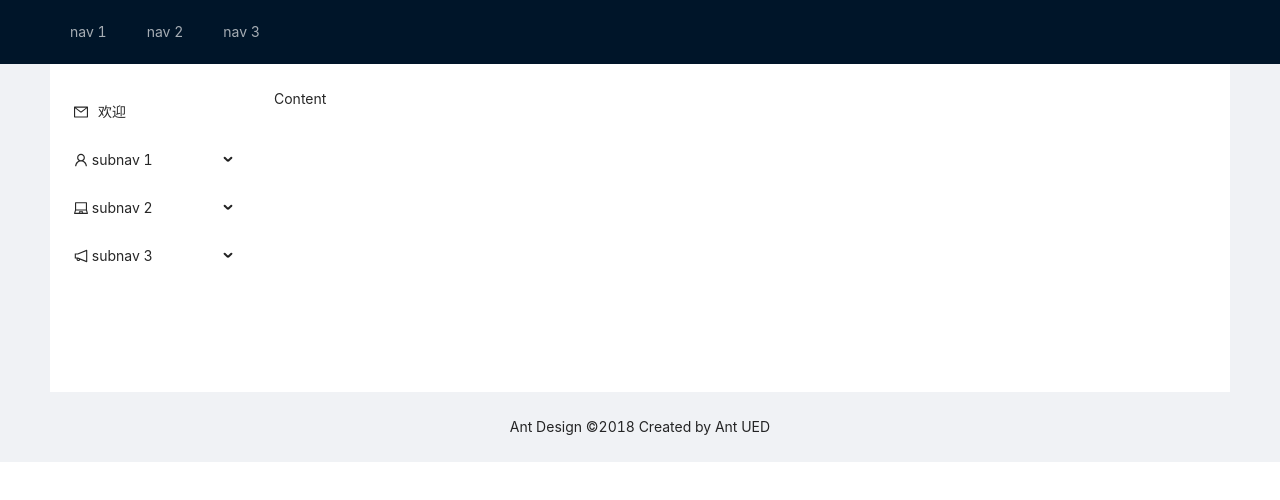
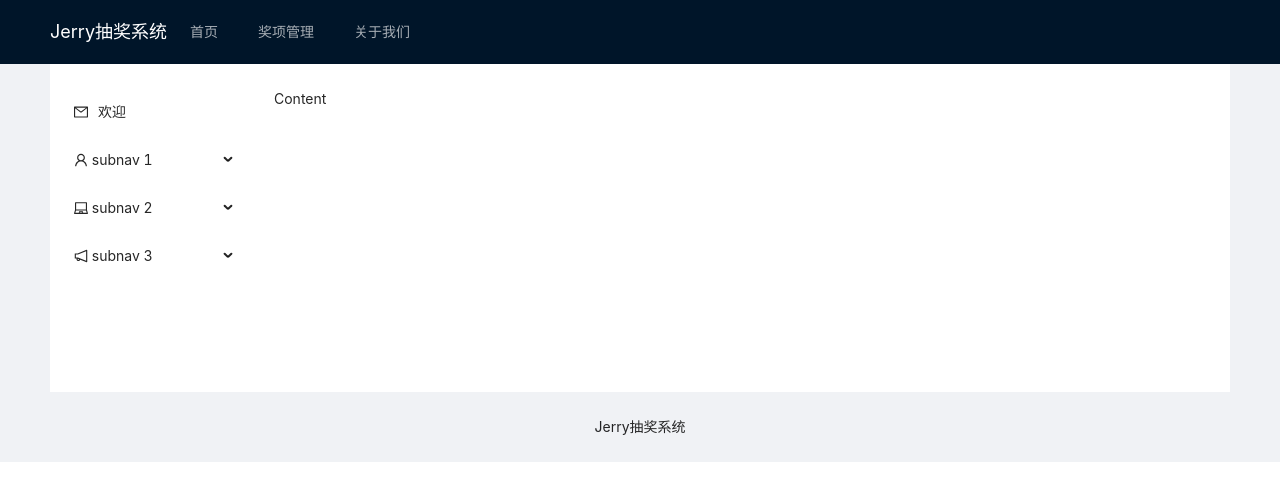
Before and after one commit to SimpleJerry/lottery-draw, a Vue app in the folder web/: page / in a window 1280 px wide. Shown: the top 500 px of the page. Built offline with nearby package versions, Linux system fonts and the light colour scheme; no server answers.

Commit message:
组件：header & footer

```diff
--- a/web/src/components/the-footer.vue
+++ b/web/src/components/the-footer.vue
@@ -1,6 +1,6 @@
 <template>
   <a-layout-footer style="text-align: center">
-    Ant Design ©2018 Created by Ant UED
+    Jerry抽奖系统
   </a-layout-footer>
 </template>
 <script lang="ts">
@@ -8,8 +8,5 @@ import { defineComponent } from "vue";
 
 export default defineComponent({
   name: "the-footer",
-  props: {
-    msg: String,
-  },
 });
 </script>
--- a/web/src/components/the-header.vue
+++ b/web/src/components/the-header.vue
@@ -1,10 +1,16 @@
 <template>
   <a-layout-header class="header">
-    <div class="logo" />
+    <div class="logo">Jerry抽奖系统</div>
     <a-menu theme="dark" mode="horizontal" :style="{ lineHeight: '64px' }">
-      <a-menu-item key="1">nav 1</a-menu-item>
-      <a-menu-item key="2">nav 2</a-menu-item>
-      <a-menu-item key="3">nav 3</a-menu-item>
+      <a-menu-item key="/">
+        <router-link to="/">首页</router-link>
+      </a-menu-item>
+      <a-menu-item key="/award">
+        <router-link to="/award">奖项管理</router-link>
+      </a-menu-item>
+      <a-menu-item key="/about">
+        <router-link to="/about">关于我们</router-link>
+      </a-menu-item>
     </a-menu>
   </a-layout-header>
 </template>
@@ -19,3 +25,20 @@ export default defineComponent({
   },
 });
 </script>
+
+<style>
+.logo {
+  width: 120px;
+  height: 31px;
+  /*background: rgba(255, 255, 255, 0.2);*/
+  /*margin: 16px 28px 16px 0;*/
+  float: left;
+  color: white;
+  font-size: 18px;
+}
+.login-menu {
+  float: right;
+  color: white;
+  padding-left: 10px;
+}
+</style>
```
